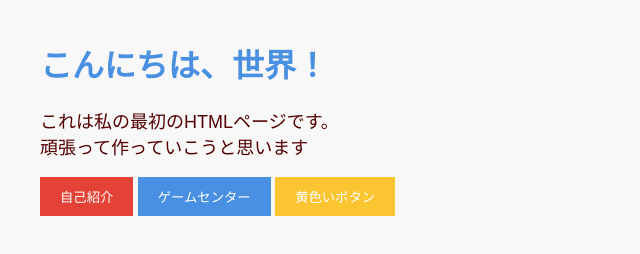
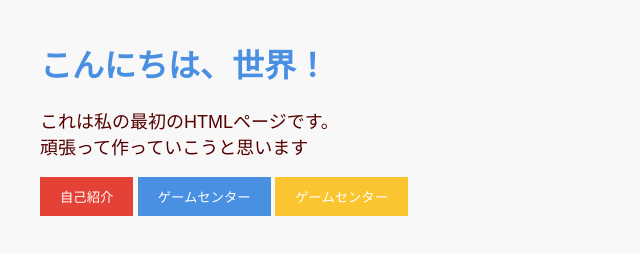
Before and after one commit to protoLHT/protoLHT.github.io, a plain HTML site: page index.html in a window 1280 px wide. Shown: the full height of the page, 0-640 px from the left. Drawn offline with Linux system fonts and the light colour scheme.

Commit message:
Update index.html

```diff
--- a/index.html
+++ b/index.html
@@ -12,6 +12,6 @@
 
     <a href="./myself/index.html"><button id="redButton" class="button">自己紹介</button></a>
     <a href="./gamecenter/index.html"><button id="blueButton" class="button">ゲームセンター</button></a>
-    <button id="yellowButton" class="button">黄色いボタン</button>
+    <a href="./dungeon/index.html"><button id="yellowButton" class="button">ゲームセンター</button></a>
 </body>
 </html>
```
